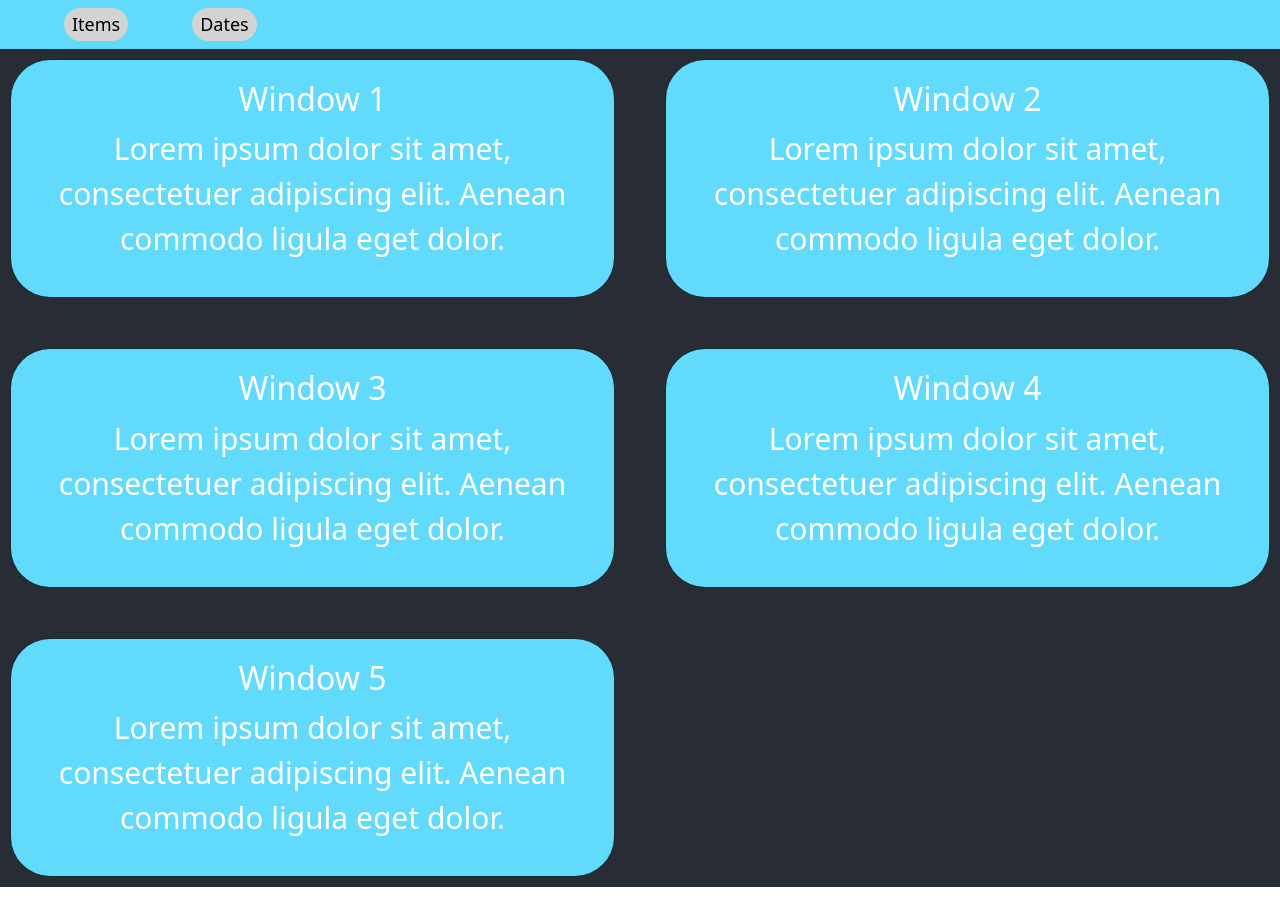
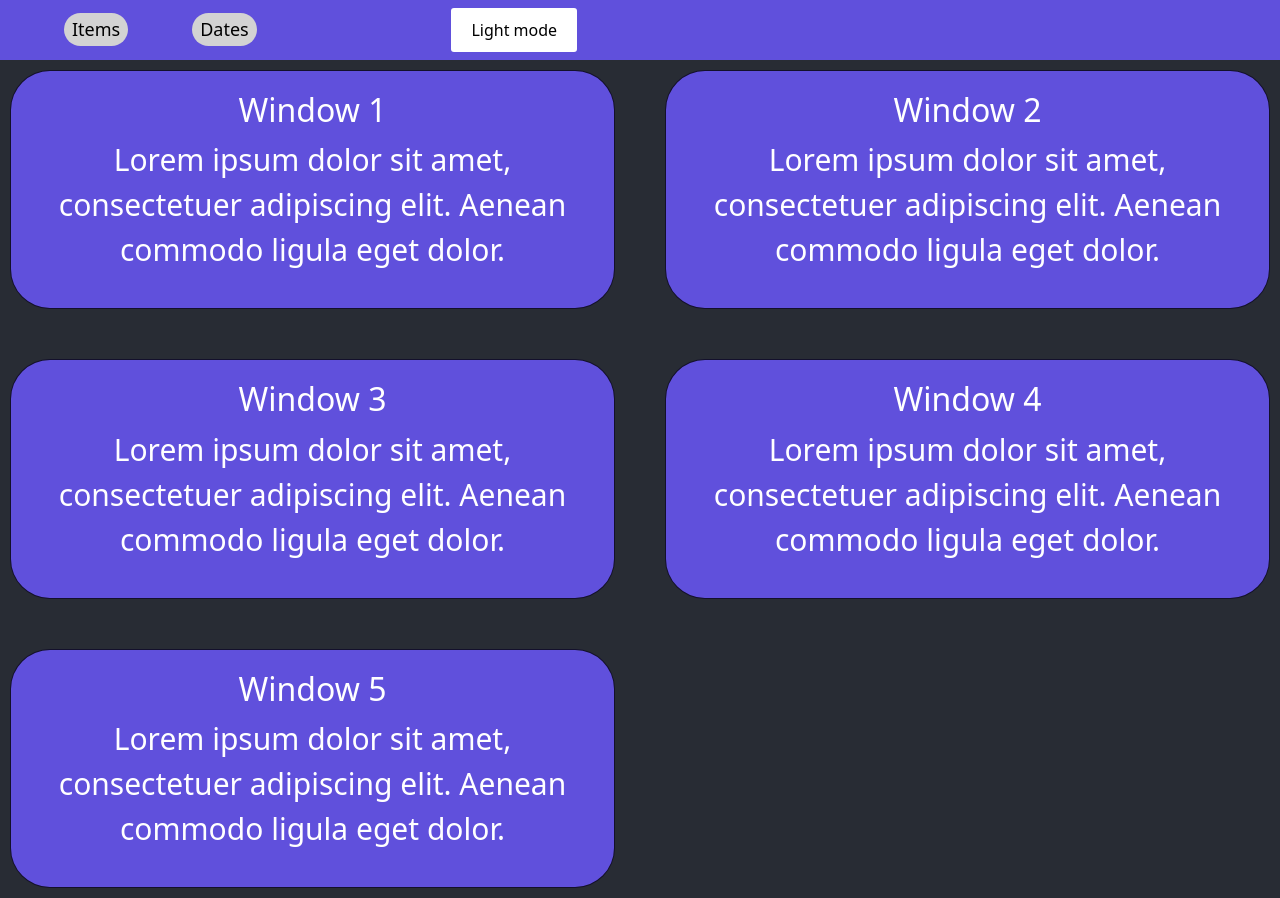
Before and after one commit to jakub5016/React_learining, a React (Create React App) app: page / in a window 1280 px wide. Built offline with nearby package versions, Linux system fonts and the light colour scheme.

Commit message:
Color globalization and lightmode button

```diff
--- a/src/css/Content.css
+++ b/src/css/Content.css
@@ -6,7 +6,7 @@
 
   }
 .grid-item {
-    background-color: #61dafb;
+    background-color: var(--main);
     border: 1px solid rgba(0, 0, 0, 0.8);
     border-radius: 5vh;
     padding: 20px;
--- a/src/css/Navbar.css
+++ b/src/css/Navbar.css
@@ -1,11 +1,11 @@
 .navBar{
-    background-color: #61dafb;
+    background-color: var(--main);
     text-align: left;
     font-size: large;
 }
 
 .barContent{
-    color: #282c34;
+    color: var(--main-backgorund);
     margin-left: 5vw;
     padding-top: 1vh;
     padding-bottom: 1vh;
@@ -23,6 +23,28 @@
 }
 
 .element:hover{
-    background-color: #61dafb;
+    background-color: var(--main);
     color: white;
 }
+
+/* Slider CSS */
+
+.toggle-button {
+    padding: 10px 20px;
+    background-color: #ddd;
+    border: none;
+    cursor: pointer;
+    font-size: 16px;
+    transition: background-color 0.3s ease;
+    border-radius: 3px;
+  }
+
+.toggle-button.on {
+    background-color: black;
+    color: white;
+}
+
+.toggle-button.off {
+    background-color: white;
+    color: black;
+}
--- a/src/index.css
+++ b/src/index.css
@@ -1,3 +1,13 @@
+:root {
+  --main: #6050dc;
+  --main-backgorund: #282c34;
+
+  --main-nightmode: #61DAFB;
+  --main-backgorund-nightmode: #d7d3cb;
+}
+
+
+
 body {
   margin: 0;
   font-family: -apple-system, BlinkMacSystemFont, 'Segoe UI', 'Roboto', 'Oxygen',
--- a/src/scripts/App.js
+++ b/src/scripts/App.js
@@ -5,12 +5,20 @@ import Content from './Content'
 import "bootstrap/dist/css/bootstrap.min.css";
 // Bootstrap Bundle JS
 import "bootstrap/dist/js/bootstrap.bundle.min";
+import { useState } from 'react';
 
 
 function App() {
+  const [nightMode, setNightMode] = useState(false);
+
+  const handleNightMode = (status) =>{
+    setNightMode(status);
+    console.log(status);
+  }
+
   return (
     <div className="App">
-      <Navbar />
+      <Navbar nightMode={nightMode} handleNightMode={handleNightMode}/>
       <Content />
     </div>
 
--- a/src/scripts/Navbar.js
+++ b/src/scripts/Navbar.js
@@ -1,8 +1,9 @@
 import '../css/Navbar.css';
+import ToggleButton from './ToggleButton';
 import { useState } from 'react';
 
 
-const Navbar = () => {
+const Navbar = (props) => {
     const [opacity, setOpacity] = useState('100%')
     const [isButtonDisabled, setButtonDisabled] = useState(false);
 
@@ -52,6 +53,8 @@ const Navbar = () => {
                     console.log(Math.abs(opacity.substring(0, opacity.length -1) - 100))
                     }
                     }> Go 🔙</button>
+
+                <ToggleButton nightMode={props.nightMode} handleNightMode={props.handleNightMode} />
             </div>
         </nav>
     );
--- /dev/null
+++ b/src/scripts/ToggleButton.js
@@ -0,0 +1,20 @@
+import { useState } from 'react';
+import '../css/Navbar.css'
+import handleNightMode from './App'
+
+const ToggleButton = ({nightMode, handleNightMode}) => {
+    const [isToggled, setIsToggled] = useState(false);
+
+    const handleChange = () => {
+      setIsToggled(!isToggled);
+      handleNightMode(!nightMode)
+    };
+
+    return (
+      <button onClick={handleChange} className={`toggle-button ${isToggled ? 'on' : 'off'}`}>
+        {isToggled ? 'Night mode' : 'Light mode'}
+      </button>
+    );
+  }
+
+export default ToggleButton
```
